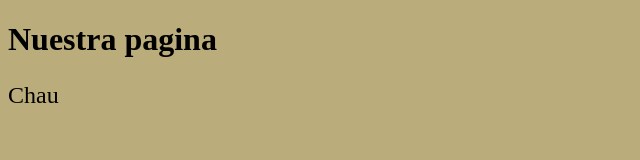
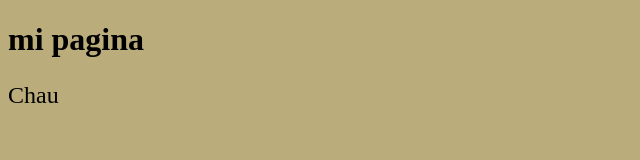
Before and after one commit to joacobesada/practicaGit, a plain HTML site: page index.html in a window 1280 px wide. Shown: the whole page, without its empty margins (0-640 px from the left). Drawn offline with Linux system fonts and the light colour scheme.

```diff
--- a/index.html
+++ b/index.html
@@ -7,7 +7,7 @@
     <title>Document</title>
 </head>
 <body>
-    <h1>Nuestra pagina</h1>
+    <h1>mi pagina</h1>
 </body>
      <p style="font-size: 24px;">Chau</p>
 </html>
```
